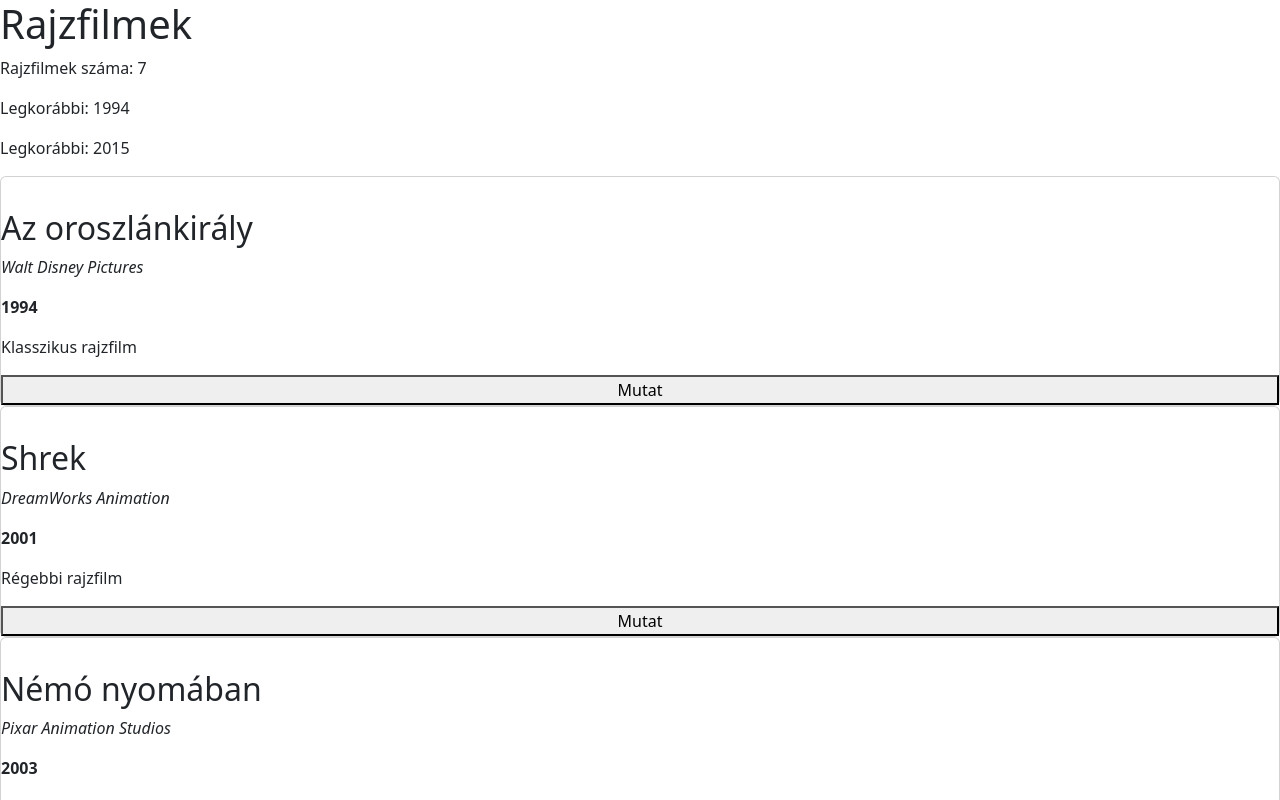
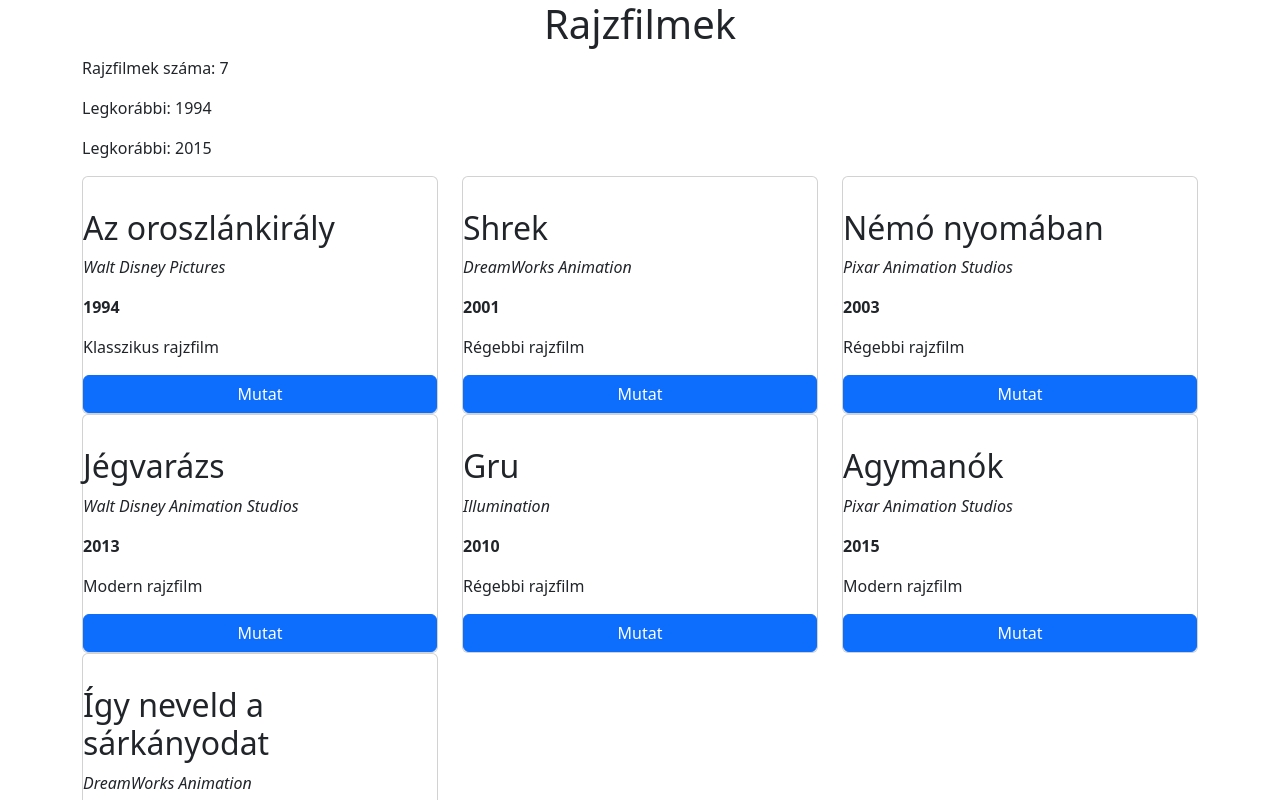
Before and after one commit to tdBate/torok_donatRajzfilmek, a React (Vite) app: page / in a window 1280 px wide. Shown: the top 800 px of the page. Built offline with nearby package versions, Linux system fonts and the light colour scheme.

Commit message:
formazas

```diff
--- a/src/App.tsx
+++ b/src/App.tsx
@@ -6,7 +6,7 @@ import "bootstrap/dist/css/bootstrap.css"
 function App() {
   return (
     <>
-      <h1>Rajzfilmek</h1>
+      <h1 className='text-center'>Rajzfilmek</h1>
       <RajzfilmLista></RajzfilmLista>
     </>
   )
--- a/src/components/Rajzfilm.tsx
+++ b/src/components/Rajzfilm.tsx
@@ -10,6 +10,7 @@ export function Rajzfilm(props: RajzfilmProps) {
 
     return (
         <>
+            <div className="col-sm-4">
                 <div className="card">
                     <div className="card-body"></div>
                     <h2>{props.data.cim}</h2>
@@ -31,7 +32,8 @@ export function Rajzfilm(props: RajzfilmProps) {
                         premier && <p>Premier: {props.data.premier}</p>
                     }
 
-                <button onClick={() => setPremier(!premier)}>{premier ? "Elrejt" : "Mutat"}</button>
+                    <button className="btn btn-primary" onClick={() => setPremier(!premier)}>{premier ? "Elrejt" : "Mutat"}</button>
+                </div>
             </div>
         </>
     )
--- a/src/components/RajzfilmLista.tsx
+++ b/src/components/RajzfilmLista.tsx
@@ -29,13 +29,19 @@ export function RajzfilmLista() {
 
     return (
         <>
-            <div>
-                <p>Rajzfilmek száma: {rajzfilmekSzama()}</p>
-                <p>Legkorábbi: {legkorabbiMegjelenesEv()}</p>
-                <p>Legkorábbi: {legkesobbiMegjelenesEv()}</p>
+            <div className="container">
+                <div className="row">
+                    <div>
+                        <p>Rajzfilmek száma: {rajzfilmekSzama()}</p>
+                        <p>Legkorábbi: {legkorabbiMegjelenesEv()}</p>
+                        <p>Legkorábbi: {legkesobbiMegjelenesEv()}</p>
+                    </div>
+
+
+                    {rajzfilmek.map((item) => (<Rajzfilm key={item.id} data={item}></Rajzfilm>))}
+                </div>
             </div>
 
-            {rajzfilmek.map((item) => (<Rajzfilm key={item.id} data={item}></Rajzfilm>))}
         </>
     )
 }
```
Lines whose indentation alone changed are shown as unchanged.
